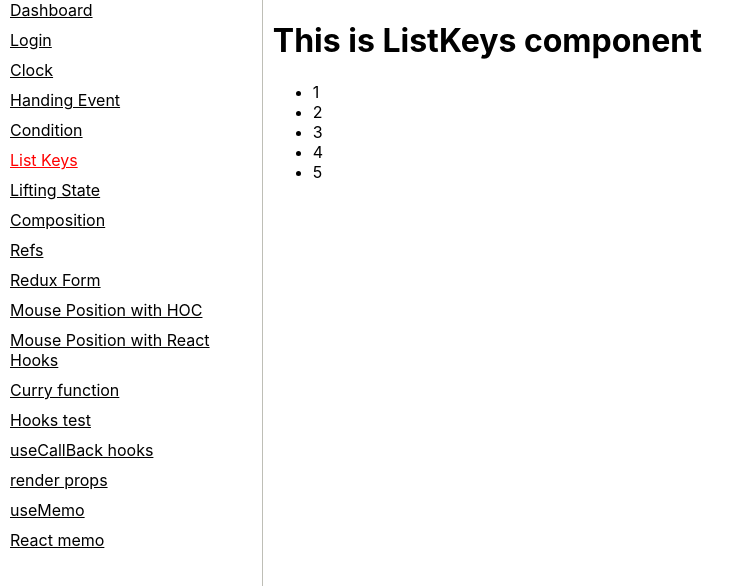
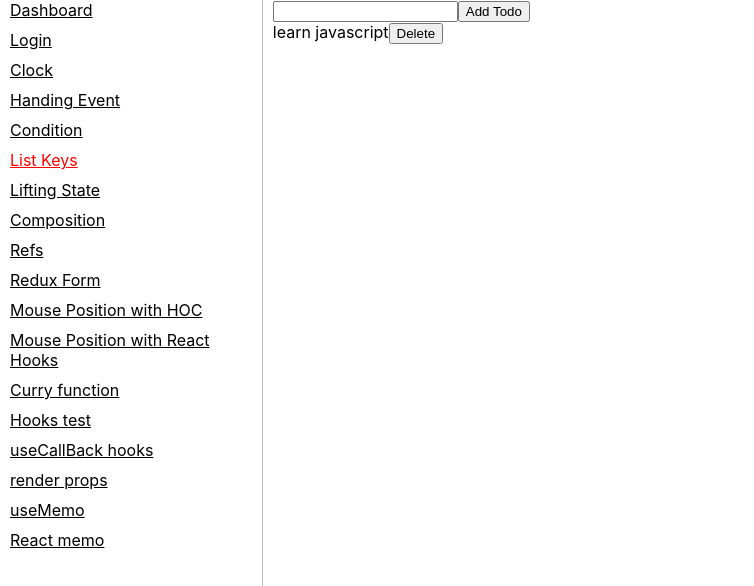
Before and after one commit to nhattruongniit/react-tutorial, a React app: page /list-keys in a window 1280 px wide. Shown: the top 586 px of the page, without its empty margins (0-754 px from the left). Built offline with nearby package versions, Linux system fonts and the light colour scheme.

Commit message:
add toto list

```diff
--- a/src/Condition.js
+++ b/src/Condition.js
@@ -1,4 +1,5 @@
 import React from 'react';
+
 
 const UserGreeting = () => {
   return <h3>Welcome back !</h3>
--- a/src/LiftingState.js
+++ b/src/LiftingState.js
@@ -1,4 +1,5 @@
 import React from 'react';
+
 
 const scaleName = {
   c: 'Celsius',
--- /dev/null
+++ b/src/LiftingStateHook.js
@@ -0,0 +1,10 @@
+import React from 'react';
+
+export default function LiftingStateHook({ todo, handleDeleteTodo }) {
+  return (
+    <div>
+      {todo.text}
+      <button type="button" onClick={() => handleDeleteTodo(todo.id)}>Delete</button>
+    </div>
+  )
+}
--- a/src/ListKeys.js
+++ b/src/ListKeys.js
@@ -1,21 +1,46 @@
-import React from 'react';
+import React, { useState } from 'react';
 
-class ListKeys extends React.Component {
-  componentDidMount() {
+import LiftingStateHook from './LiftingStateHook';
+
+export default function ListKeys() {
+  const [text, setText] = useState('');
+  const [todos, setTodos] = useState([
+    {
+      id: 1,
+      text: 'learn javascript'
+    }
+  ])
+
+  function handleDeleteTodo(todoId) {
+    const newTodos = todos.filter(todo => todo.id !== todoId)
+    setTodos(newTodos);
   }
 
-  render() {
-    const numbers = [1, 2, 3, 4, 5];
-    const listItems = numbers.map(number =>
-      <li key={number.toString()}>{number}</li>
-    );
-    return (
-      <div>
-        <h1>This is ListKeys component</h1>
-        <ul>{listItems}</ul>
-      </div>
-    )
+  function handleAddTodo() {
+    setText('');
+    const newTodo = {
+      id: Date.now(),
+      text
+    }
+    setTodos([...todos, newTodo])
   }
+
+  function handleChangeText(event) {
+    setText(event.target.value)
+  }
+
+  return (
+    <div>
+      <input type="text" value={text} onChange={handleChangeText} />
+      <button type="button" onClick={handleAddTodo}>Add Todo</button>
+      {todos.length > 0 && todos.map(todo => {
+        return (
+          <div key={todo.id}>
+             <LiftingStateHook todo={todo} handleDeleteTodo={handleDeleteTodo} />
+          </div>
+        )
+      })}
+
+    </div>
+  )
 }
-
-export default ListKeys;
```
Also changed, not shown: src/CompositionHooks.js (added, +35 -0 lines).
